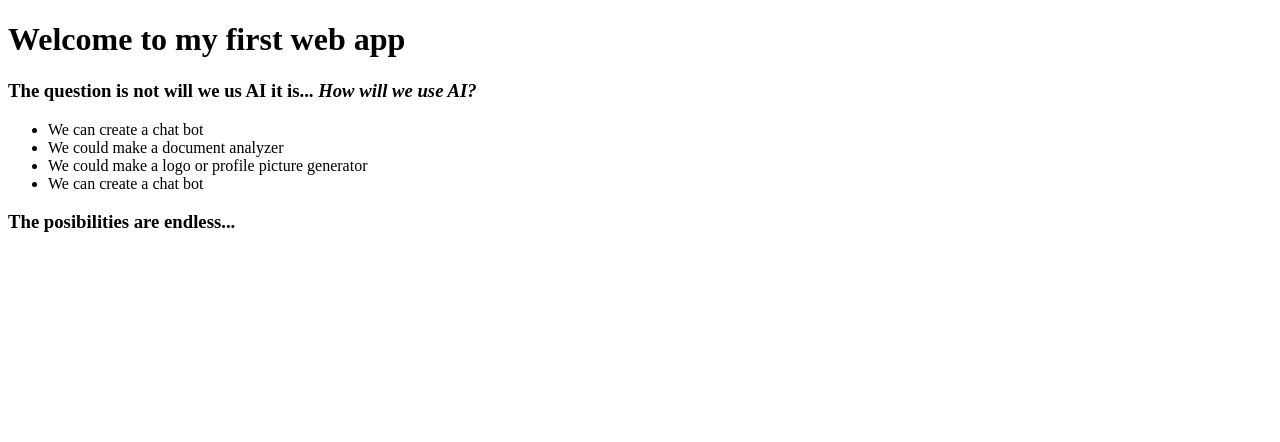
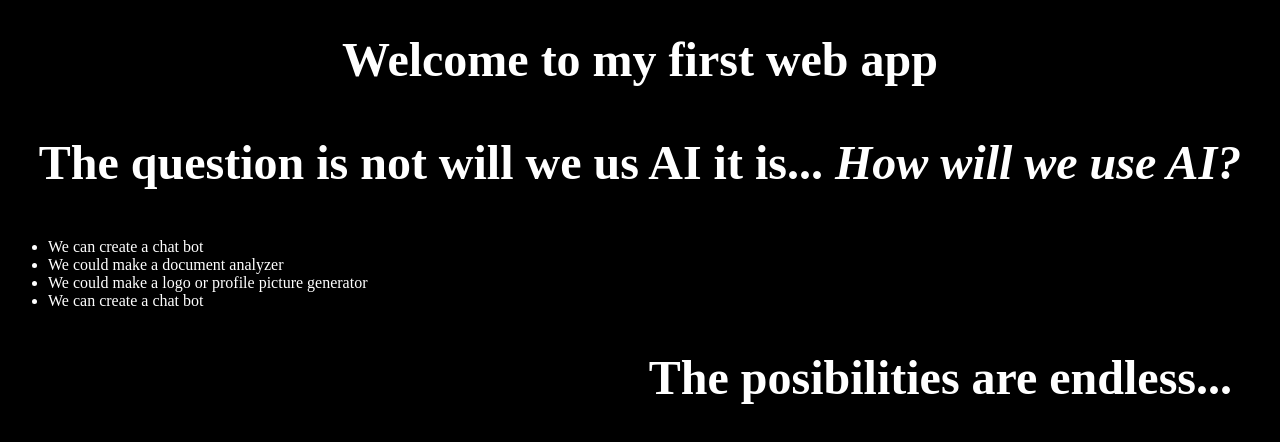
Before and after one commit to jdarby3/Insightify, a plain HTML site: page index.html in a window 1280 px wide. Drawn offline with Linux system fonts and the light colour scheme.

Commit message:
created my css file and testing classes in html

```diff
--- a/index.html
+++ b/index.html
@@ -1,6 +1,7 @@
 <!DOCTYPE html>
 <html lang="en">
     <head>
+        <link rel="stylesheet" href="style.css">
         <meta charset="UTF-8">
         <meta name="viewport" content="width=device-width, initial-scale=1.0">
         <title>Document</title>
@@ -10,7 +11,7 @@
 
         <!-- Hello whoever is reading my code-->
 
-        <h3>
+        <h3 class="question">
             The question is not will we us AI it is...
             <strong><em>How will we use AI?</em></strong>
         </h3>
@@ -22,7 +23,7 @@
             <li>We can create a chat bot</li>
         </ul>
 
-        <h3>The posibilities are endless...</h3>
+        <h3 class="possibilities">The posibilities are endless...</h3>
 
     </body>
 </html>
--- /dev/null
+++ b/style.css
@@ -0,0 +1,25 @@
+body {
+    background: black;
+    color: white;
+}
+h1 {
+    font-size: 3rem;
+    text-align: center;
+}
+
+.possibilities {
+    margin: 40px;
+    font-size: 3rem;
+    text-align: right;
+}
+
+.question {
+    font-size: 3rem;
+    text-align: center;
+}
+
+p {
+    color: #555;
+    max-width: 600px;
+    margin: auto;
+}
```
